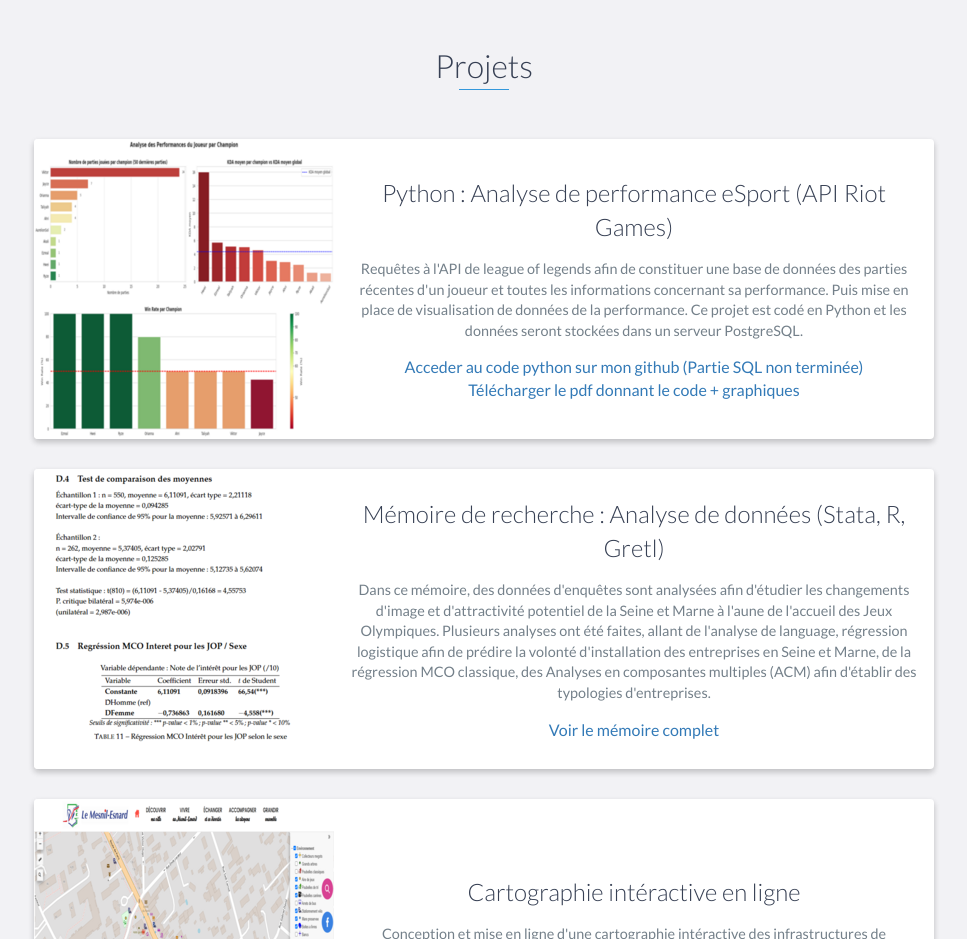
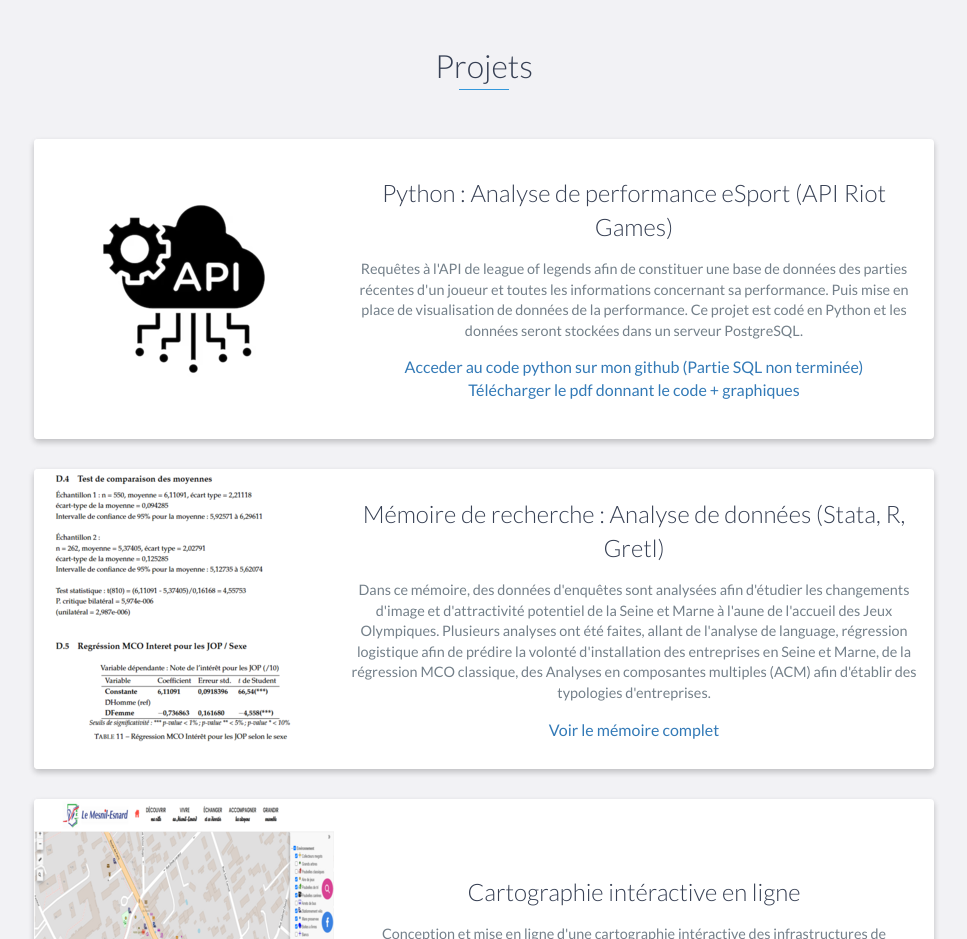
Before and after one commit to Hqste/portfolio, a website: page index.html in a window 1280 px wide. Shown: the part 2500-3439 px from the top of the page, without its empty margins (156-1123 px from the left). Drawn offline with nearby package versions, Linux system fonts and the light colour scheme.

Commit message:
Update index.html

```diff
--- a/index.html
+++ b/index.html
@@ -153,7 +153,7 @@
             <div class="row">
                 <div class="project shadow-large">
                     <div class="project-image">
-                        <img src="images/api_riot.png" />
+                        <img src="images/api_riot2.png" />
                     </div>
                     <!-- End .project-image -->
                     <div class="project-info">
```
